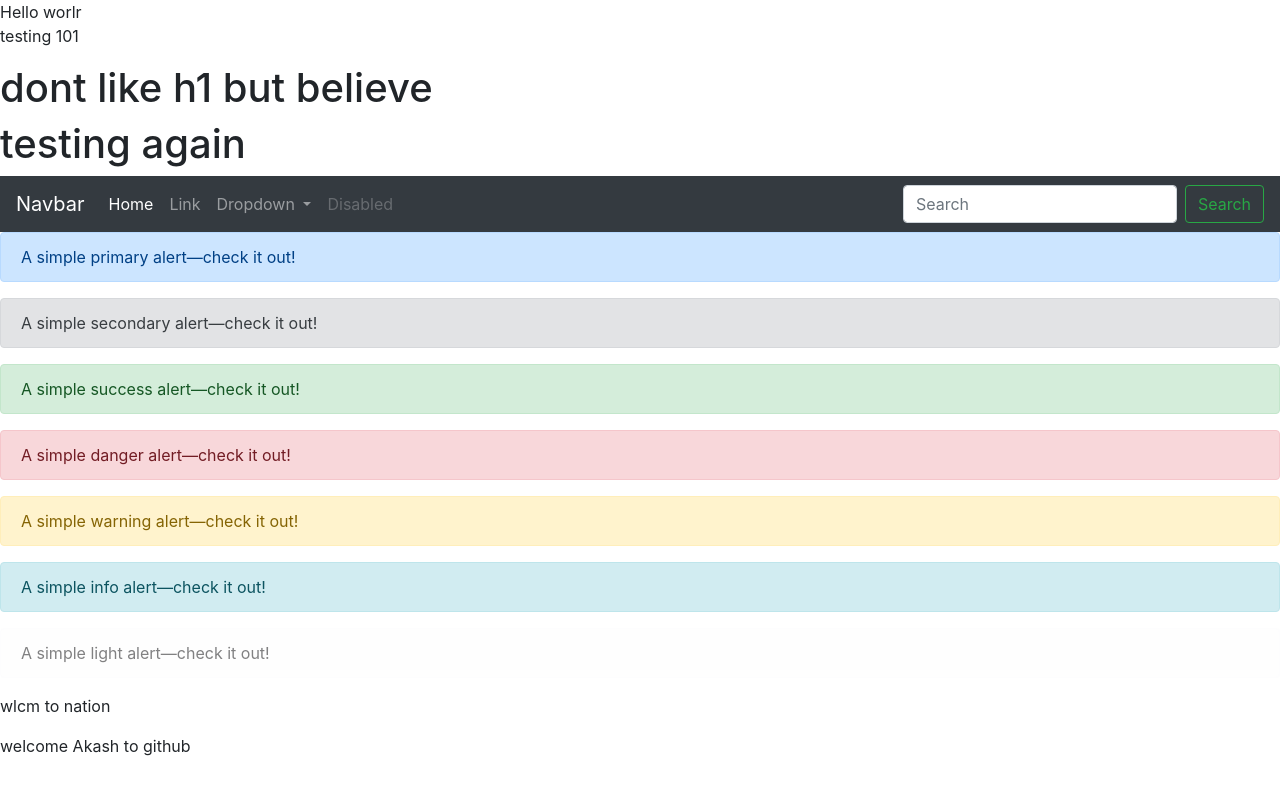
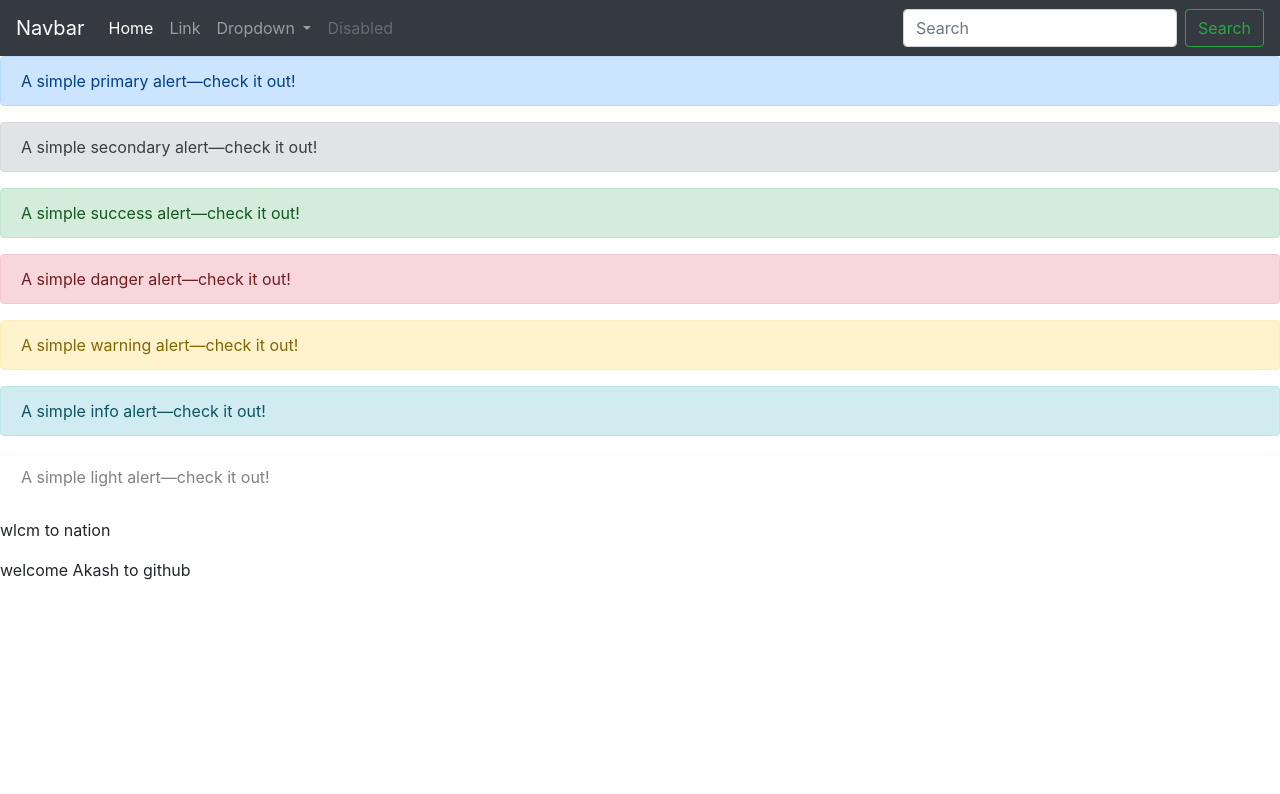
Before and after one commit to kartik27b/learninggitfromscratch, a plain HTML site: page index.html in a window 1280 px wide. Drawn offline with nearby package versions, Linux system fonts and the light colour scheme.

Commit message:
Update index.html

```diff
--- a/index.html
+++ b/index.html
@@ -9,12 +9,6 @@
 
 </head>
   <body>
-    Hello worlr
-    <p>testing 101</p>
-
-    <h1>dont like h1 but believe</h1>
-    <h1>testing again</h1>
-
  <nav class="navbar navbar-expand-lg navbar-dark bg-dark">
   <a class="navbar-brand" href="#">Navbar</a>
   <button class="navbar-toggler" type="button" data-toggle="collapse" data-target="#navbarSupportedContent" aria-controls="navbarSupportedContent" aria-expanded="false" aria-label="Toggle navigation">
```
